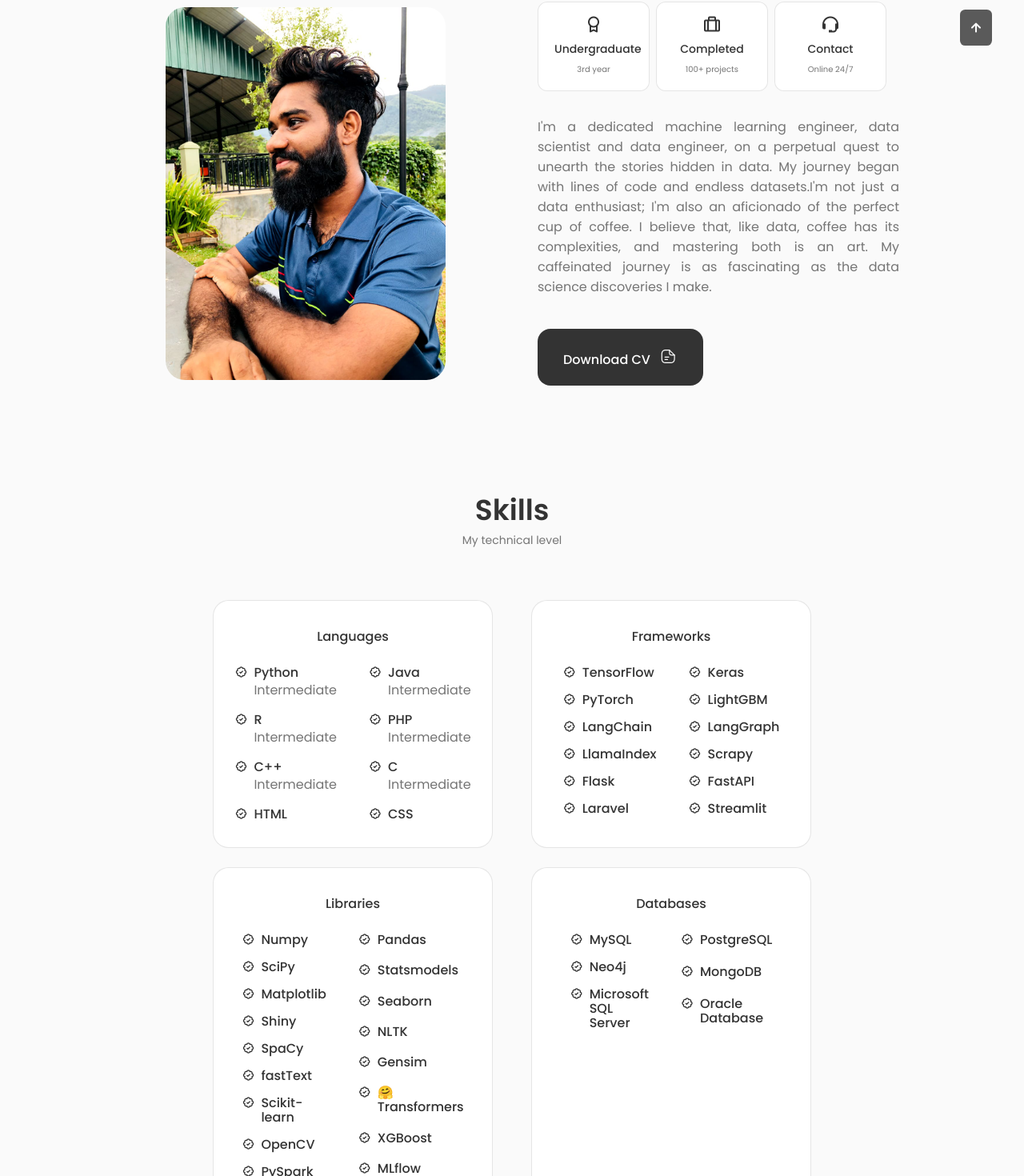
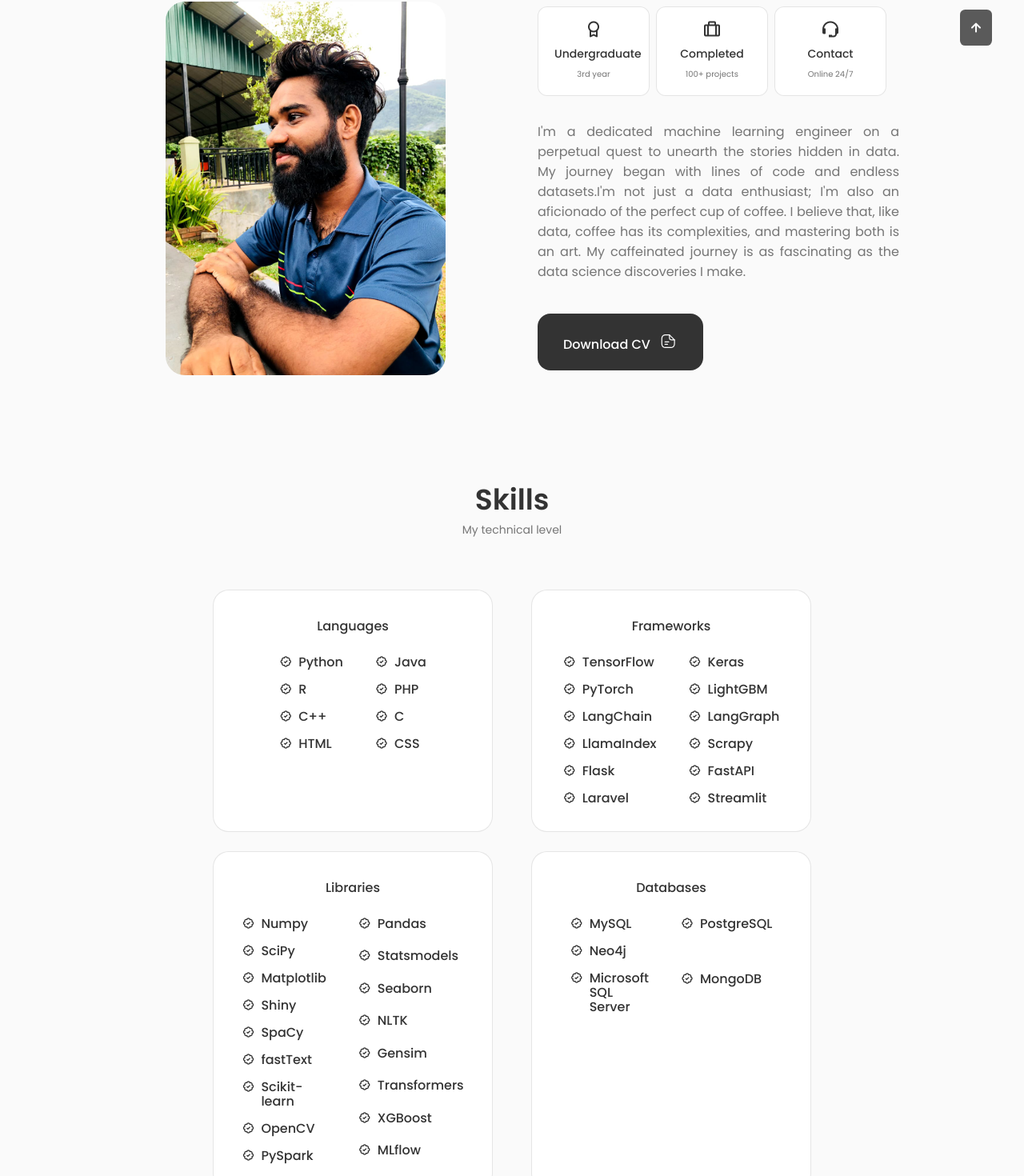
Before and after one commit to pinilDissanayaka/pinil, a React (Vite) app: page / in a window 1280 px wide. Shown: the part 903-2373 px from the top of the page at 80% size. Built offline with nearby package versions, Linux system fonts and the light colour scheme.

Commit message:
add skills

```diff
--- a/src/components/about/About.jsx
+++ b/src/components/about/About.jsx
@@ -16,7 +16,7 @@ const About = () => {
         <div className="about_data">
           <Info />
 
-          <p className="about_description">I'm a dedicated machine learning engineer, data scientist and data engineer, on a perpetual quest to unearth the stories hidden in data.
+          <p className="about_description">I'm a dedicated machine learning engineer on a perpetual quest to unearth the stories hidden in data.
             My journey began with lines of code and endless datasets.I'm not just a data enthusiast;
             I'm also an aficionado of the perfect cup of coffee. I believe that, like data, coffee has its complexities, and mastering both is an art.
             My caffeinated journey is as fascinating as the data science discoveries I make.</p>
--- a/src/components/contact/Contact.jsx
+++ b/src/components/contact/Contact.jsx
@@ -11,8 +11,8 @@ const Contact = () => {
     e.preventDefault();
 
     emailjs
-      .sendForm("service_jdznc3w", "template_9djzlm9", form.current, {
-        publicKey: "tqIiE0ldXUR2anvMA",
+      .sendForm("service_t4nhd8c", "template_0zra1ck", form.current, {
+        publicKey: "gMKnXfUHKZJ7e_gcv",
       })
       .then(
         () => {
--- a/src/components/home/Data.jsx
+++ b/src/components/home/Data.jsx
@@ -63,15 +63,15 @@ const Data = () => {
               loop: true,
               delay: 40,
               strings: [
-                "I'm a Machine Learning Engineer...",
+                "I'm a Machine Learning Engineer. . .",
                 "I'm a Data Scientist . . .",
                 "I'm a Data Engineer . . .",
-                "I'm a AI Enthusiasts...",
-                "I'm a Pythonistas❤️..."
+                "I'm a AI Enthusiasts. . .",
+                "I'm a Pythonistas ❤️. . ."
               ],
             }}
           /></h3>
-      <p className="home_description">I'm a dedicated machine learning engineer and data scientist,
+      <p className="home_description">I'm a dedicated machine learning engineer,
         on a perpetual quest to unearth the stories hidden in data.</p>
       <a href="#contact" className="button button--flex">
         Contact Me <i className="uil uil-message button_icon"></i>
--- a/src/components/qualification/Qualification.jsx
+++ b/src/components/qualification/Qualification.jsx
@@ -91,38 +91,6 @@ const Qualification = () => {
                 </div>
               </div>
             </div>
-
-            {/* <div className="qualification_data">
-              <div className="">
-                <h3 className="qualification_title">Web development</h3>
-                <span className="qualification_subtitle">SUSL</span>
-                <div className="qualification_calender">
-                  <i className="uil uil-calendar-alt"></i>2021 - present
-                </div>
-              </div>
-
-              <div>
-                <span className="qualification_rounder"></span>
-                <span className="qualification_line"></span>
-              </div>
-            </div> */}
-
-            {/* <div className="qualification_data">
-              <div></div>
-
-              <div>
-                <span className="qualification_rounder"></span>
-                <span className="qualification_line"></span>
-              </div>
-
-              <div className="">
-                <h3 className="qualification_title">UX Expert</h3>
-                <span className="qualification_subtitle">SUSL</span>
-                <div className="qualification_calender">
-                  <i className="uil uil-calendar-alt"></i>2021 - 2023
-                </div>
-              </div>
-            </div> */}
           </div>
 
           <div
@@ -259,41 +227,9 @@ const Qualification = () => {
                 </div>
               </div>
             </div>
-
-            {/* <div className="qualification_data">
-              <div></div>
-
-              <div>
-                <span className="qualification_rounder"></span>
-                <span className="qualification_line"></span>
-              </div>
-
-              <div className="">
-                <h3 className="qualification_title">Software Engineer</h3>
-                <span className="qualification_subtitle">SUSL</span>
-                <div className="qualification_calender">
-                  <i className="uil uil-calendar-alt"></i>2021 - present
-                </div>
-              </div>
-            </div> */}
-
-            {/* <div className="qualification_data">
-              <div className="">
-                <h3 className="qualification_title">Web Designer</h3>
-                <span className="qualification_subtitle">Figma</span>
-                <div className="qualification_calender">
-                  <i className="uil uil-calendar-alt"></i>2021 - present
-                </div>
-              </div>
-
-              <div>
-                <span className="qualification_rounder"></span>
-                <span className="qualification_line"></span>
-              </div>
-            </div> */}
           </div>
 
-          {/*<div
+          <div
             className={
               toggleState === 3
                 ? "qualification_content qualification_content-active"
@@ -314,7 +250,7 @@ const Qualification = () => {
                 <span className="qualification_line"></span>
               </div>
             </div>
-          </div>*/}
+          </div>
         </div>
       </div>
     </section>
--- a/src/components/skills/Database.jsx
+++ b/src/components/skills/Database.jsx
@@ -48,14 +48,6 @@ const Database = () => {
                 <h3 className="skills_name">MongoDB</h3>
               </div>
             </div>
-
-            <div className="skills_data">
-              <i className="bx bx-badge-check skills_icon"></i>
-
-              <div>
-                <h3 className="skills_name">Oracle Database</h3>
-              </div>
-            </div>
           </div>
         </div>
 
--- a/src/components/skills/Language.jsx
+++ b/src/components/skills/Language.jsx
@@ -12,7 +12,6 @@ const Language = () => {
 
               <div>
                 <h3 className="skills_name">Python</h3>
-                <span className="skills_level">Intermediate</span>
               </div>
             </div>
 
@@ -21,7 +20,6 @@ const Language = () => {
 
               <div>
                 <h3 className="skills_name">R</h3>
-                <span className="skills_level">Intermediate</span>
               </div>
             </div>
 
@@ -30,7 +28,6 @@ const Language = () => {
 
               <div>
                 <h3 className="skills_name">C++</h3>
-                <span className="skills_level">Intermediate</span>
               </div>
             </div>
 
@@ -49,7 +46,6 @@ const Language = () => {
 
               <div>
                 <h3 className="skills_name">Java</h3>
-                <span className="skills_level">Intermediate</span>
               </div>
             </div>
 
@@ -58,7 +54,6 @@ const Language = () => {
 
               <div>
                 <h3 className="skills_name">PHP</h3>
-                <span className="skills_level">Intermediate</span>
               </div>
             </div>
 
@@ -67,7 +62,6 @@ const Language = () => {
 
               <div>
                 <h3 className="skills_name">C</h3>
-                <span className="skills_level">Intermediate</span>
               </div>
             </div>
 
--- a/src/components/skills/Library.jsx
+++ b/src/components/skills/Library.jsx
@@ -125,7 +125,7 @@ const Library = () => {
               <i className="bx bx-badge-check skills_icon"></i>
 
               <div>
-                <h3 className="skills_name">🤗Transformers</h3>
+                <h3 className="skills_name">Transformers</h3>
               </div>
             </div>
 
--- a/src/components/work/Work.jsx
+++ b/src/components/work/Work.jsx
@@ -9,6 +9,7 @@ const Work = () => {
         <span className="section_subtitle">Most recent works</span>
 
         <Works />
+
     </section>
   )
 }
```
